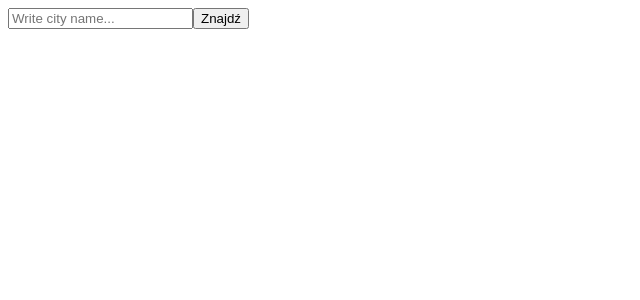
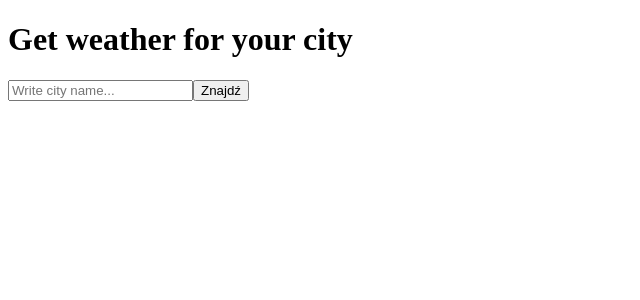
Before and after one commit to jacekkowalczyk91/weather-app, a React (Create React App) app: page / in a window 1280 px wide. Shown: the top 300 px of the page, without its empty margins (0-640 px from the left). Built offline with nearby package versions, Linux system fonts and the light colour scheme; no server answers.

Commit message:
refactoring

```diff
--- a/src/Components/Weather/Weather.js
+++ b/src/Components/Weather/Weather.js
@@ -4,11 +4,13 @@ import WeatherSearch from "./WeatherSearch";
 class Weather extends React.Component {
 
     state = {
-        weather: null
+        weather: null,
+        SearchInput: ''
+
     }
 
     componentDidMount() {
-        fetch(`http://api.openweathermap.org/data/2.5/weather?id=524901&APPID=209c0c18886d791519db4cc4308daa95`)
+        fetch(`http://api.openweathermap.org/data/2.5/weather?q=London&APPID=209c0c18886d791519db4cc4308daa95`)
             .then(response => response.json())
             .then(
                 weather => this.setState({weather})
@@ -19,14 +21,15 @@ class Weather extends React.Component {
     render() {
         const {weather} = this.state
         return (
-            <div>
+            <div className='weather-view'>
+                <h1>Get weather for your city</h1>
                 <WeatherSearch/>
                 {
                     weather &&
-                        <React.Fragment>
+                    <React.Fragment>
                         <p>{weather.main.temp}</p>
                         <p>{weather.main.humidity}</p>
-                        </React.Fragment>
+                    </React.Fragment>
                 }
             </div>
         )
--- a/src/Components/Weather/WeatherSearch.js
+++ b/src/Components/Weather/WeatherSearch.js
@@ -12,10 +12,6 @@ class WeatherSearch extends React.Component {
         })
     }
 
-    handleSubmitChange = event => {
-        event.preventDefault()
-    }
-
     render() {
         return (
             <div>
@@ -27,7 +23,7 @@ class WeatherSearch extends React.Component {
                         onChange={this.handleInputChange}
                     />
                     <button
-                        onSubmit={this.handleSubmitChange}
+                        type='submit'
                     >Znajdź
                     </button>
                 </form>
```
